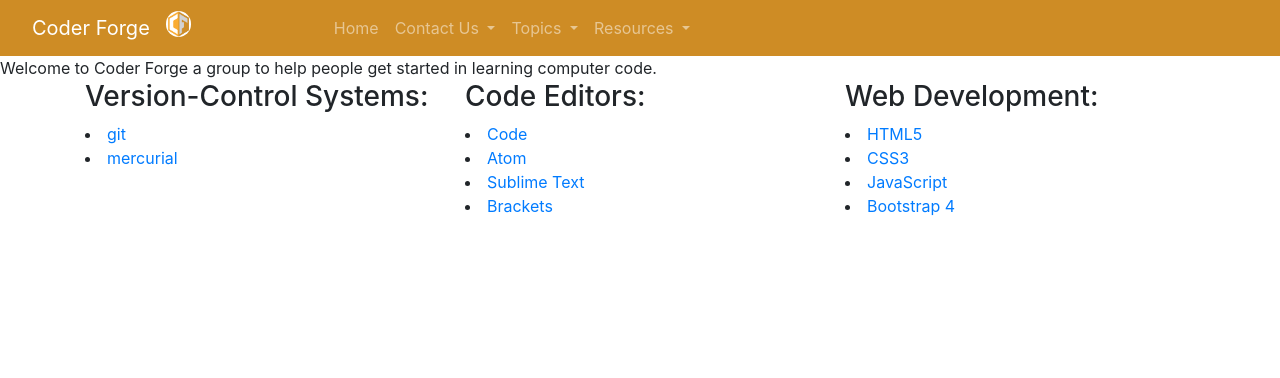
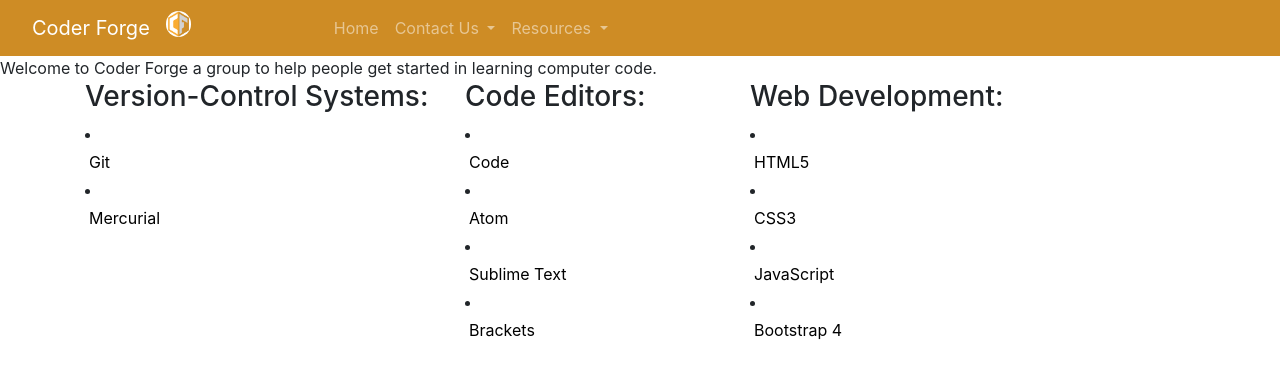
Before and after one commit to roisinquinn1234/coder-forge, a plain HTML site: page index.html in a window 1280 px wide. Drawn offline with nearby package versions, Linux system fonts and the light colour scheme.

Commit message:
Added CSS Styles
background and hover colors

Signed-off-by: Paul McQuade <paulmcquad@gmail.com>

```diff
--- a/index.css
+++ b/index.css
@@ -1,3 +1,15 @@
 #tools, #vcs {
   text-align: center;
 }
+
+li a:hover {
+  background-color: #555;
+  color: white;
+}
+
+li a {
+  display: block;
+  color: #000;
+  padding: 4px 4px;
+  text-decoration: none;
+}
--- a/index.html
+++ b/index.html
@@ -42,19 +42,6 @@
           </div>
         </li>
 
-        <li class="nav-item dropdown">
-            <a class="nav-link dropdown-toggle" href="#" id="navbarDropdown" role="button" data-toggle="dropdown" aria-haspopup="true" aria-expanded="false">
-              Topics
-            </a>
-            <div class="dropdown-menu" aria-labelledby="navbarDropdown">
-              <a class="dropdown-item" href="#">HTML5</a>
-              <a class="dropdown-item" href="#">CSS3</a>
-              <a class="dropdown-item" href="#">JavaScript</a>
-              <div class="dropdown-divider"></div>
-              <a class="dropdown-item" href="#">Bootstrap 4</a>
-            </div>
-          </li>
-
           <li class="nav-item dropdown">
               <a class="nav-link dropdown-toggle" href="#" id="navbarDropdown" role="button" data-toggle="dropdown" aria-haspopup="true" aria-expanded="false">
                 Resources
@@ -74,14 +61,16 @@
     Welcome to Coder Forge a group to help people get started in learning computer code.
 </section>
 
+<!-- Add bootstrap 4 Columns -->
+
 <section class="container">
   <div class="row">
     <div class="col-sm-4">
       <h3> Version-Control Systems:</h3>
-      <li><a href="https://git-scm.com/">git</a></li>
-      <li><a href="https://www.mercurial-scm.org/">mercurial</a></li>
+      <li><a href="https://git-scm.com/">Git</a></li>
+      <li><a href="https://www.mercurial-scm.org/">Mercurial</a></li>
     </div>
-    <div class="col-sm-4">
+    <div class="col-sm-3">
       <h3> Code Editors:</h3>
       <li><a href="https://github.com/Microsoft/vscode">Code</a></li>
       <li><a href="https://atom.io/">Atom</a></li>
```
